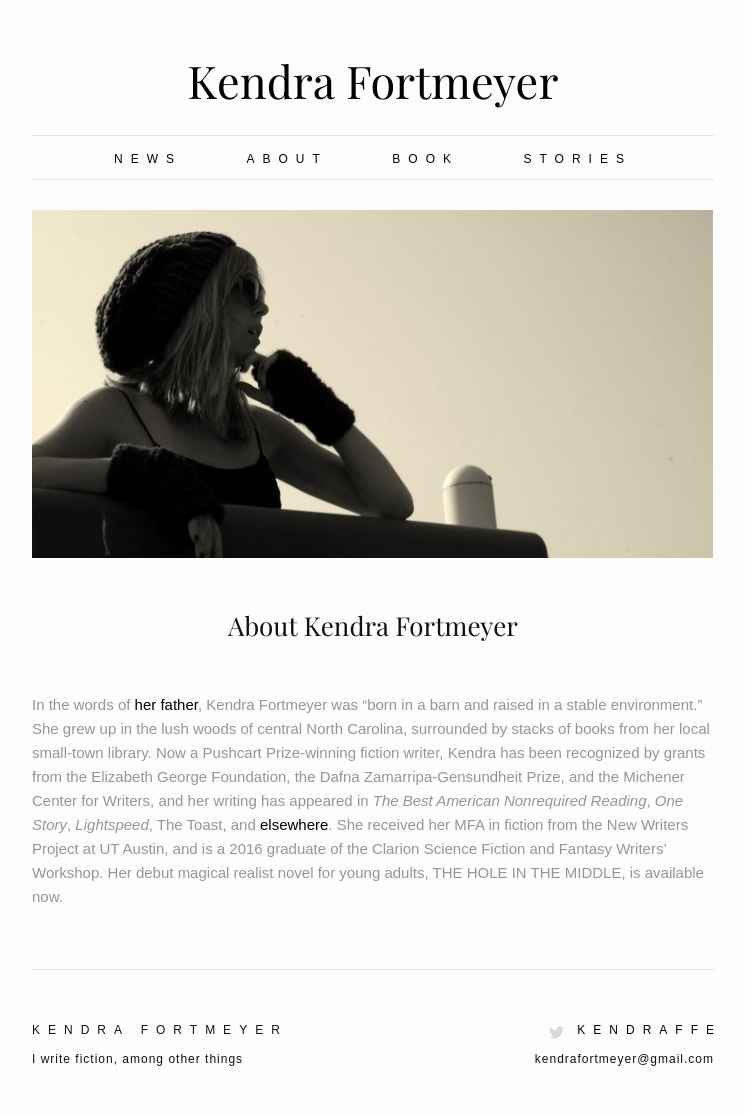
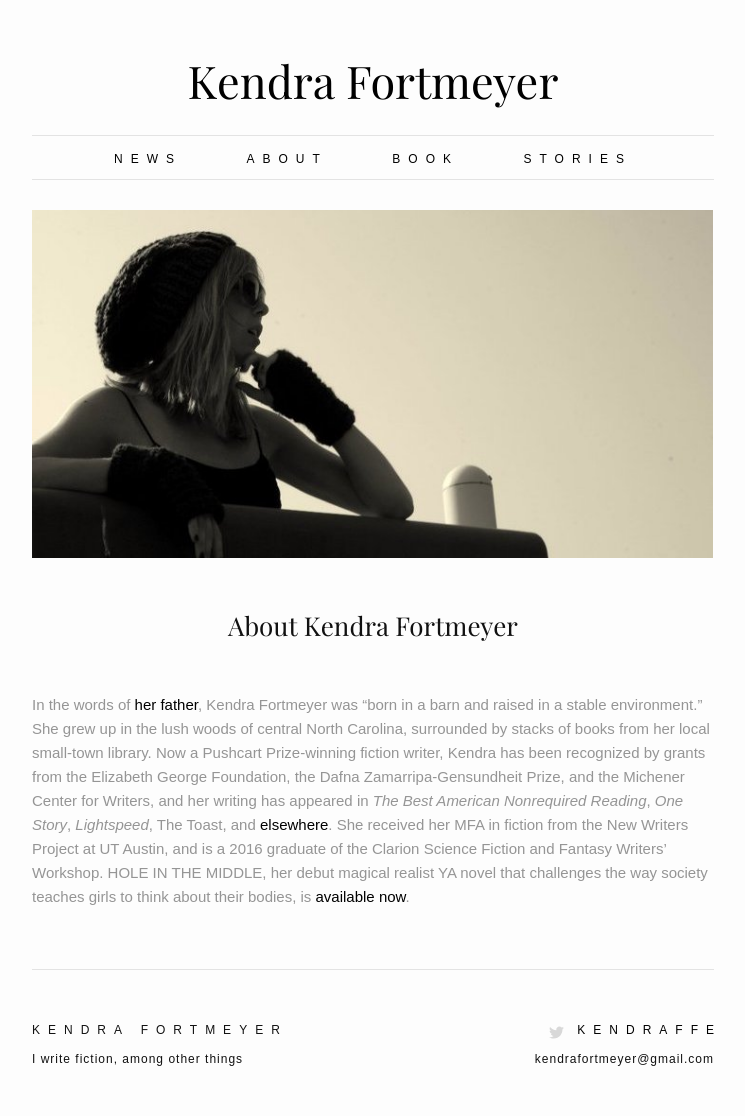
Before and after one commit to rblakemesser/rblakemesser.github.io, a Jekyll site: the page built from about.md, in a window 1280 px wide. Shown: the whole page, without its empty margins (267-1012 px from the left). Built offline with Jekyll 4.4.1, drawn with Linux system fonts in a browser that asks for light colours; some web fonts are replaced.

Commit message:
updated about 2

```diff
--- a/about.md
+++ b/about.md
@@ -6,6 +6,7 @@
 permalink: /about/
 image: "about2.jpg"
 link: www.kendrafortmeyer.com/fiction/
+book_link: http://kendrafortmeyer.com/book/
 ---
 
-In the words of <a href="https://www.reverbnation.com/kurtfortmeyer">her father<a/>, Kendra Fortmeyer was "born in a barn and raised in a stable environment." She grew up in the lush woods of central North Carolina, surrounded by stacks of books from her local small-town library. Now a Pushcart Prize-winning fiction writer, Kendra has been recognized by grants from the Elizabeth George Foundation, the Dafna Zamarripa-Gensundheit Prize, and the Michener Center for Writers, and her writing has appeared in *The Best American Nonrequired Reading*, *One Story*, *Lightspeed*, The Toast, and [elsewhere]({{ page.link }}). She received her MFA in fiction from the New Writers Project at UT Austin, and is a 2016 graduate of the Clarion Science Fiction and Fantasy Writers' Workshop. Her debut magical realist novel for young adults, THE HOLE IN THE MIDDLE, is available now.
+In the words of <a href="https://www.reverbnation.com/kurtfortmeyer">her father<a/>, Kendra Fortmeyer was "born in a barn and raised in a stable environment." She grew up in the lush woods of central North Carolina, surrounded by stacks of books from her local small-town library. Now a Pushcart Prize-winning fiction writer, Kendra has been recognized by grants from the Elizabeth George Foundation, the Dafna Zamarripa-Gensundheit Prize, and the Michener Center for Writers, and her writing has appeared in *The Best American Nonrequired Reading*, *One Story*, *Lightspeed*, The Toast, and [elsewhere]({{ page.link }}). She received her MFA in fiction from the New Writers Project at UT Austin, and is a 2016 graduate of the Clarion Science Fiction and Fantasy Writers' Workshop. HOLE IN THE MIDDLE, her debut magical realist YA novel that challenges the way society teaches girls to think about their bodies, is [available now]({{page.book_link}}).
```
